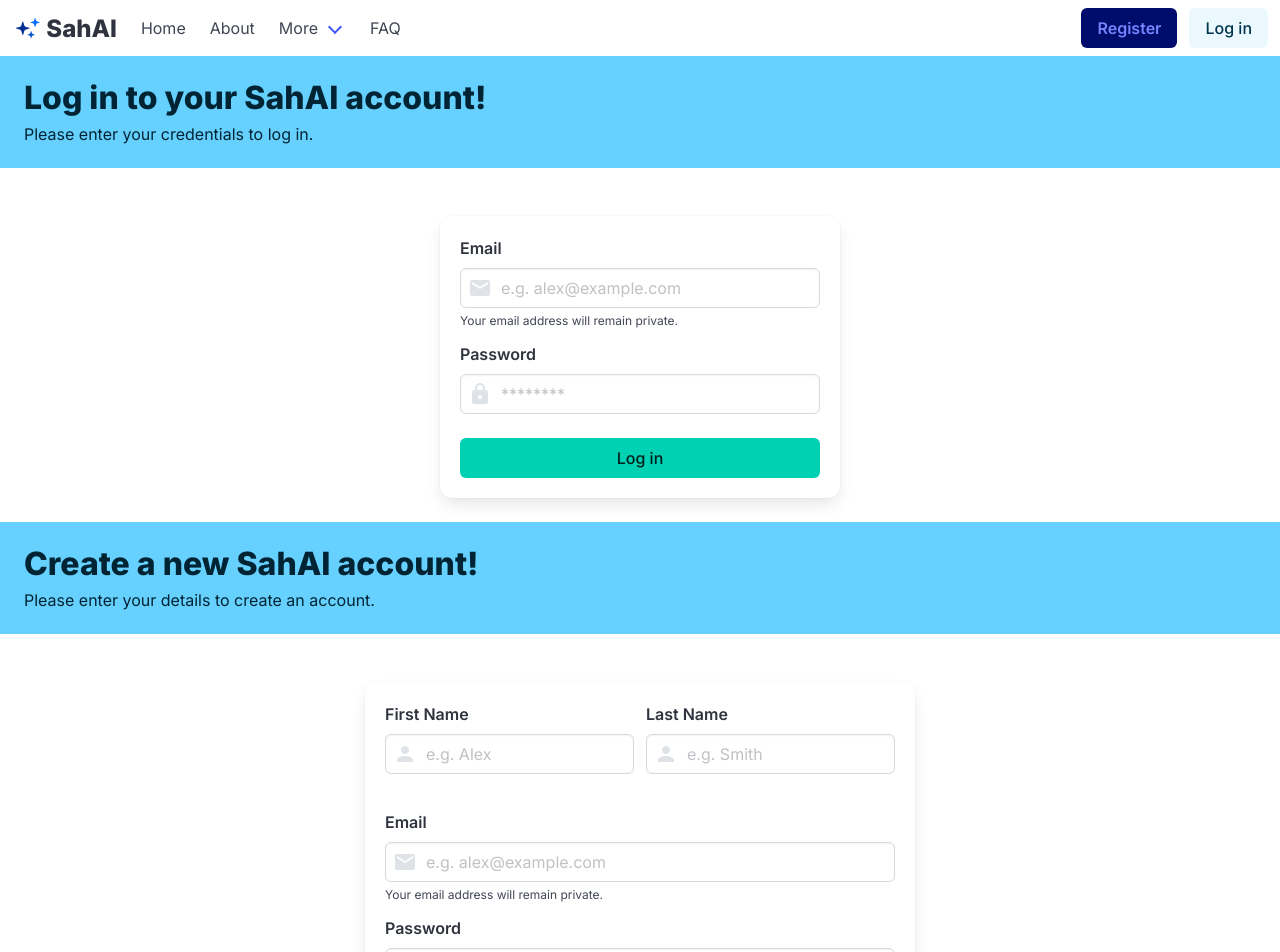
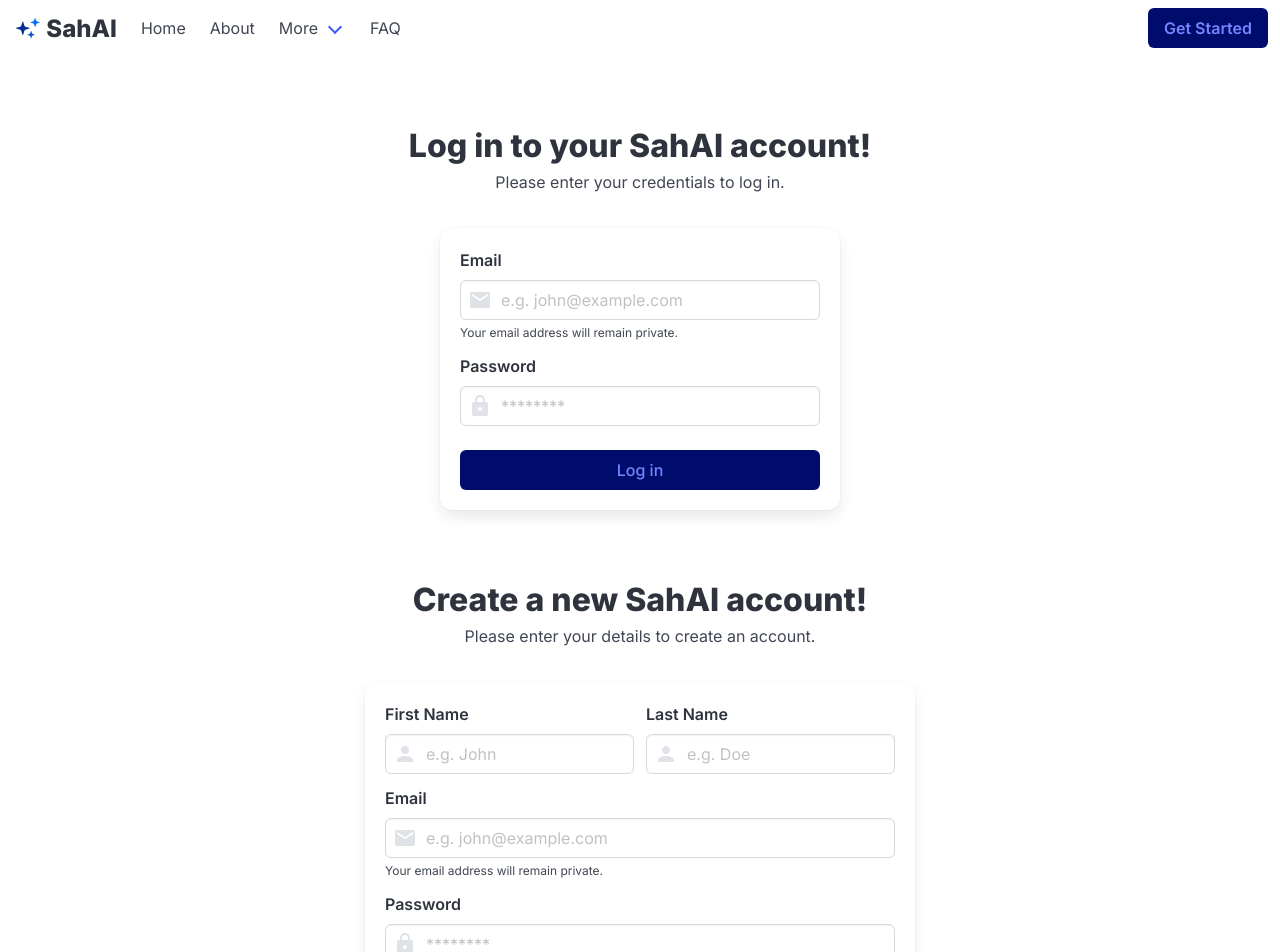
Before and after one commit to saroj2053/sah.ai-frontend, a React (Vite) app: page /register in a window 1280 px wide. Shown: the top 952 px of the page. Built offline with nearby package versions, Linux system fonts and the light colour scheme.

Commit message:
Refactor button labels and improve form styling in Login and Register pages

```diff
--- a/src/components/Navbar.tsx
+++ b/src/components/Navbar.tsx
@@ -77,9 +77,8 @@
           <div className="navbar-item">
             <div className="buttons">
               <a className="button is-link is-dark">
-                <strong>Register</strong>
+                <strong>Get Started</strong>
               </a>
-              <a className="button is-light is-info">Log in</a>
             </div>
           </div>
         </div>
--- a/src/pages/Login.tsx
+++ b/src/pages/Login.tsx
@@ -3,22 +3,22 @@
 const Login = () => {
   return (
     <>
-      <section className="hero is-light is-info is-small">
-        <div className="hero-body">
+      <section className="hero is-small mt-6">
+        <div className="hero-body mx-auto has-text-centered">
           <p className="title">Log in to your SahAI account!</p>
           <p className="subtitle is-6 mt-2">
             Please enter your credentials to log in.
           </p>
         </div>
       </section>
-      <form className="box mx-auto mt-6" style={{ maxWidth: "400px" }}>
+      <form className="box mx-auto mt-3" style={{ maxWidth: "400px" }}>
         <div className="field">
           <label className="label">Email</label>
           <div className="control has-icons-left">
             <input
               className="input"
               type="email"
-              placeholder="e.g. alex@example.com"
+              placeholder="e.g. john@example.com"
             />
             <span className="icon is-small is-left">
               <MdEmail size={24} />
@@ -37,7 +37,9 @@
           </div>
         </div>
         <div className="field mt-5">
-          <button className="button is-primary  is-fullwidth">Log in</button>
+          <button className="button is-link is-dark is-fullwidth">
+            Log in
+          </button>
         </div>
       </form>
     </>
--- a/src/pages/Register.tsx
+++ b/src/pages/Register.tsx
@@ -3,20 +3,20 @@
 const Register = () => {
   return (
     <>
-      <section className="hero is-light is-info is-small">
-        <div className="hero-body">
+      <section className="hero is-small mt-6">
+        <div className="hero-body mx-auto has-text-centered">
           <p className="title">Create a new SahAI account!</p>
           <p className="subtitle is-6 mt-2">
             Please enter your details to create an account.
           </p>
         </div>
       </section>
-      <form className="box mx-auto mt-6" style={{ maxWidth: "550px" }}>
-        <div className="grid">
+      <form className="box mx-auto mt-3" style={{ maxWidth: "550px" }}>
+        <div className="grid is-two-columns mb-0">
           <div className="field">
             <label className="label">First Name</label>
             <div className="control has-icons-left">
-              <input className="input" type="text" placeholder="e.g. Alex" />
+              <input className="input" type="text" placeholder="e.g. John" />
               <span className="icon is-small is-left">
                 <MdPerson size={24} />
               </span>
@@ -25,7 +25,7 @@
           <div className="field">
             <label className="label">Last Name</label>
             <div className="control has-icons-left">
-              <input className="input" type="text" placeholder="e.g. Smith" />
+              <input className="input" type="text" placeholder="e.g. Doe" />
               <span className="icon is-small is-left">
                 <MdPerson size={24} />
               </span>
@@ -38,7 +38,7 @@
             <input
               className="input"
               type="email"
-              placeholder="e.g. alex@example.com"
+              placeholder="e.g. john@example.com"
             />
             <span className="icon is-small is-left">
               <MdEmail size={24} />
@@ -66,7 +66,7 @@
           </div>
         </div>
         <div className="field mt-5">
-          <button className="button is-primary  is-fullwidth">
+          <button className="button is-link is-dark is-fullwidth">
             Create account
           </button>
         </div>
```
